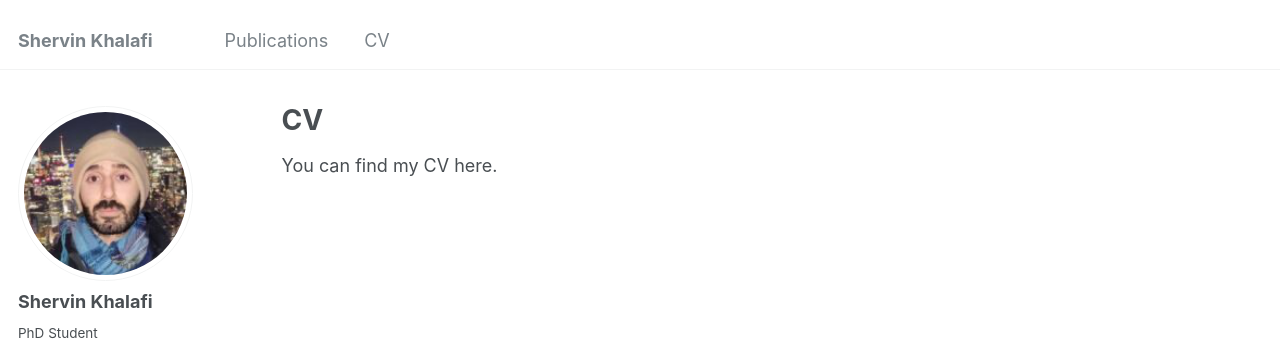
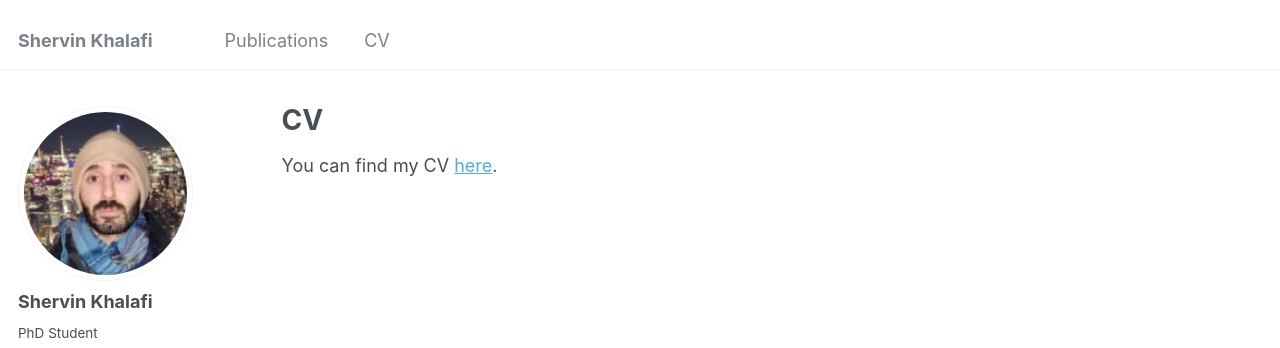
Before and after one commit to shervinkhal/shervinkhalafi.github.io, a Jekyll site: the page built from _pages/cv.md, in a window 1280 px wide. Shown: the top 348 px of the page. Built offline with Jekyll 4.4.1, drawn with Linux system fonts in a browser that asks for light colours; some web fonts are replaced.

Commit message:
Update cv.md

```diff
--- a/_pages/cv.md
+++ b/_pages/cv.md
@@ -9,4 +9,4 @@ redirect_from:
 
 {% include base_path %}
 
-You can find my CV here.
+You can find my CV [here]().
```
